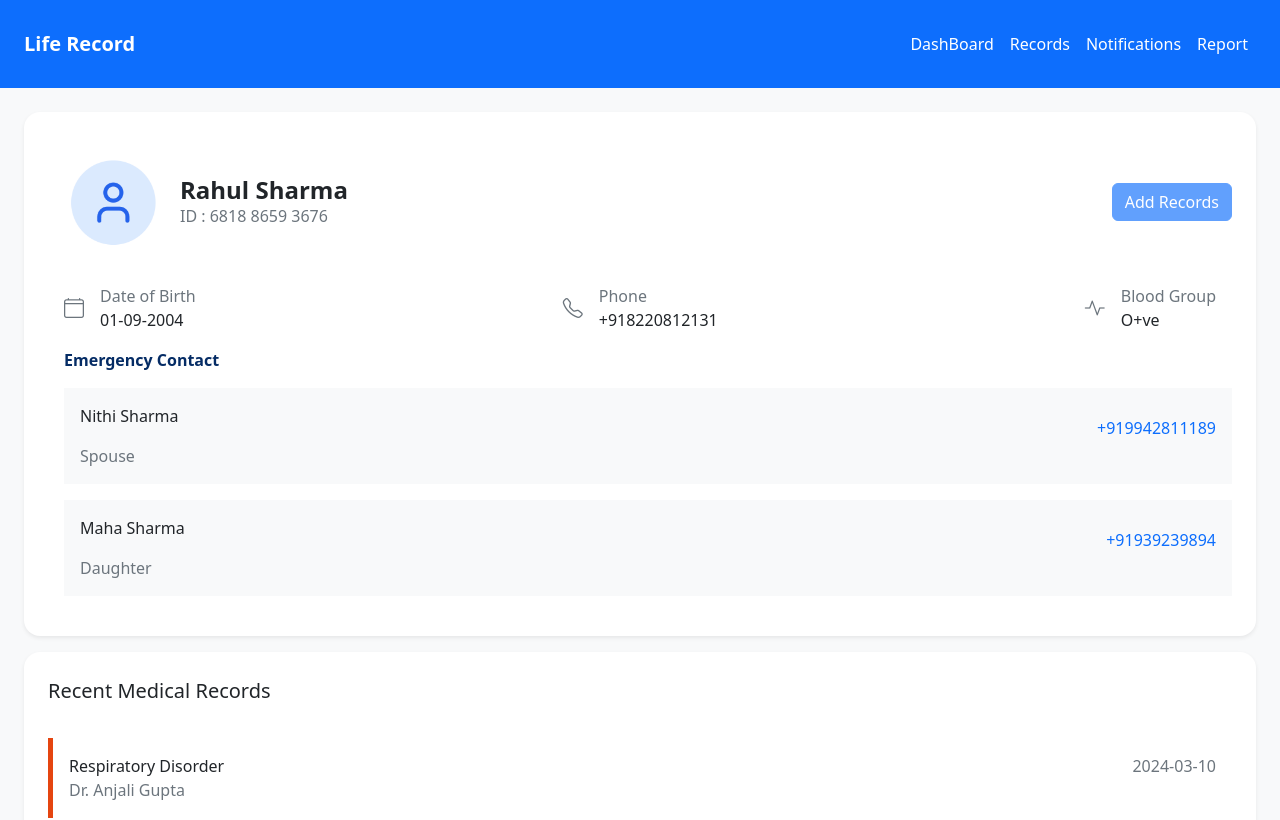
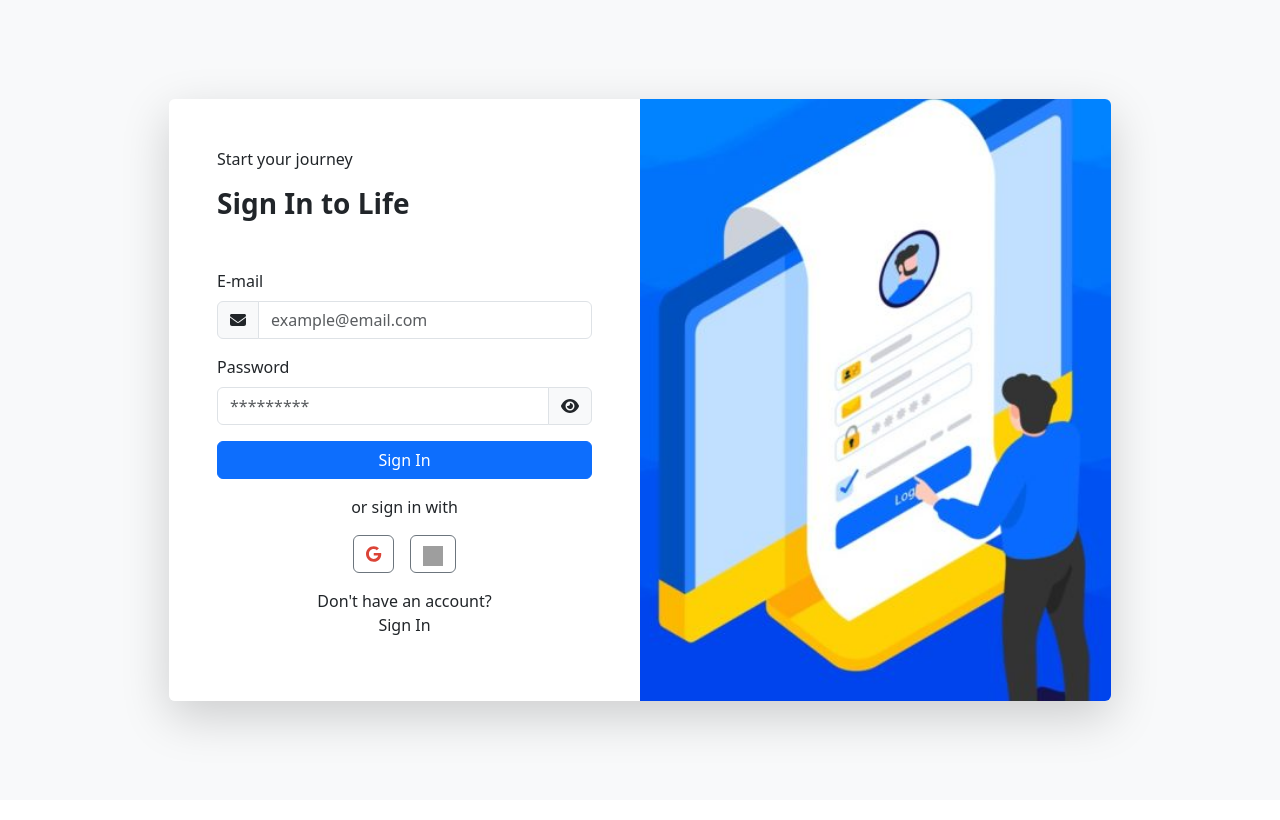
Before and after one commit to Prithivi36/Life-Record--Hospital-Data-, a React (Vite) app: page /#/ in a window 1280 px wide. Shown: the top 820 px of the page. Built offline with nearby package versions, Linux system fonts and the light colour scheme; grey boxes are pictures that could not be loaded.

Commit message:
Login / Signup Pages

```diff
--- a/src/App.jsx
+++ b/src/App.jsx
@@ -3,14 +3,15 @@ import { HashRouter as Router, Routes, Route } from "react-router";
 import Navbar from "./components/Navbar";
 import DashBoard from "./Pages/DashBoard/DashBoard";
 import RecordsMain from "./Pages/Records/RecordsMain";
+import Login from "./Pages/Login/Login";
 
 function App() {
   return (
     <Router>
       <>
-        <Navbar />
         <Routes>
-          <Route path="/" element={<DashBoard />} />
+          <Route path="/" element={<Login />} />
+          <Route path="/dashboard" element={<DashBoard />} />
           <Route path="/records" element={<RecordsMain />} />
         </Routes>
       </>
--- a/src/Pages/DashBoard/DashBoard.jsx
+++ b/src/Pages/DashBoard/DashBoard.jsx
@@ -6,9 +6,12 @@ import DashContact from "./DashContact"
 import DashScans from "./DashScans"
 import DashMedRecords from "../Records/DashMedRecords"
 import { useNavigate } from "react-router"
+import Navbar from "../../components/Navbar"
 function DashBoard() {
     const navigator = useNavigate();
   return (
+    <>
+    <Navbar />
     <div className="bg-light d-flex flex-column gap-3 p-4">
         <div className="p-4 d-flex flex-column gap-3 rounded-4 shadow-sm  bg-white">
             <div className="d-sm-flex text-center text-sm-start align-items-center">
@@ -18,7 +21,10 @@ function DashBoard() {
                 <DashInfo/>
             </div>
             <div className="ps-3">
-                <p className="text-primary-emphasis  fw-bold">Emergency Contact</p>
+                <div className="d-flex justify-content-between">
+                    <p className="text-primary-emphasis  fw-bold">Emergency Contact</p>
+                    <i className="bi fw-bolder text-primary text-decoration-none bi-plus"> Add</i>
+                </div>
                     <DashContact />
             </div>
         </div>
@@ -37,6 +43,7 @@ function DashBoard() {
             </div>
         </div>
     </div>
+    </>
   )
 }
 export default DashBoard
--- /dev/null
+++ b/src/Pages/Login/Login.jsx
@@ -0,0 +1,21 @@
+import React from "react";
+
+import logimg from './login.jpg'
+import Signin from "./Signin";
+import Signup from "./Signup";
+
+function Login() {
+    const [signup,setSignup]=React.useState(false);
+  return (
+    <div className="container-fluid log d-flex align-items-center justify-content-center bg-light">
+      <div className="row shadow-lg rounded overflow-hidden w-75">
+
+            {!signup && <><Signin signin={setSignup} />
+            <div className="col-md-6 d-none d-md-block" style={{background: `url(${logimg})`,
+            backgroundSize: "cover",backgroundPosition: "center"}}></div></>}
+            {signup && <Signup signup={setSignup}/>}
+      </div>
+    </div>
+  );
+}
+export default Login
--- /dev/null
+++ b/src/Pages/Login/Signin.jsx
@@ -0,0 +1,77 @@
+import { FontAwesomeIcon } from "@fortawesome/react-fontawesome";
+import { faEnvelope, faEye, faEyeSlash } from "@fortawesome/free-solid-svg-icons";
+import { faFacebook, faGoogle, faApple } from "@fortawesome/free-brands-svg-icons";
+import React from "react";
+import { useNavigate } from "react-router";
+
+function Signin(props) {
+        const [email, setEmail] = React.useState("");
+        const [password, setPassword] = React.useState("");
+        const [showPassword, setShowPassword] = React.useState(false);
+        const navigator = useNavigate();
+        const handleSubmit = (e) => {
+            e.preventDefault();
+            console.log("Email:", email);
+            console.log("Password:", password);
+            navigator("dashboard")
+        };
+  return (
+        <div className="col-md-6 p-5 bg-white">
+            <p>Start your journey</p>
+            <h3 className="mb-5 fw-bolder ">Sign In to Life</h3>
+          <form onSubmit={handleSubmit}>
+            <div className="mb-3">
+              <label className="form-label">E-mail</label>
+              <div className="input-group">
+                <span className="input-group-text">
+                  <FontAwesomeIcon icon={faEnvelope} />
+                </span>
+                <input
+                  type="email"
+                  className="form-control"
+                  placeholder="example@email.com"
+                  value={email}
+                  onChange={(e) => setEmail(e.target.value)}
+                  required
+                />
+              </div>
+            </div>
+            <div className="mb-3">
+              <label className="form-label">Password</label>
+              <div className="input-group">
+                <input
+                  placeholder="*********"
+                  type={showPassword ? "text" : "password"}
+                  className="form-control"
+                  value={password}
+                  onChange={(e) => setPassword(e.target.value)}
+                  required
+                />
+                <span
+                  className="input-group-text"
+                  onClick={() => setShowPassword(!showPassword)}
+                  style={{ cursor: "pointer" }}
+                >
+                  <FontAwesomeIcon icon={showPassword ? faEyeSlash : faEye} />
+                </span>
+              </div>
+            </div>
+            <button type="submit" className="btn btn-primary w-100">Sign In</button>
+          </form>
+          <div className="text-center my-3">or sign in with</div>
+            <div className="d-flex justify-content-center gap-3">
+                <button className="btn btn-outline-secondary">
+                    <FontAwesomeIcon icon={faGoogle} style={{ color: "#DB4437" }} />
+                </button>
+                <button className="btn btn-outline-secondary">
+                    <img src="https://encrypted-tbn0.gstatic.com/images?q=tbn:ANd9GcRqIDw7FiQKOeXZgUKEBfa7MRHV6UuPTfTCkA&s" alt="DigiLocker" width="20" height="20" />
+                </button>
+            </div>
+
+          <div className="text-center mt-3">
+            Don't have an account? <p onClick={()=>props.signin(true)}>Sign In</p>
+          </div>
+        </div>
+  )
+}
+export default Signin
--- /dev/null
+++ b/src/Pages/Login/Signup.jsx
@@ -0,0 +1,128 @@
+import { FontAwesomeIcon } from "@fortawesome/react-fontawesome";
+import { faEnvelope, faEye, faEyeSlash } from "@fortawesome/free-solid-svg-icons";
+import { faFacebook, faGoogle, faApple } from "@fortawesome/free-brands-svg-icons";
+import React from "react";
+import { useAsyncError, useNavigate } from "react-router";
+
+function Signup(props) {
+        const [email, setEmail] = React.useState("");
+        const [password, setPassword] = React.useState("");
+        const [showPassword, setShowPassword] = React.useState(false);
+        const navigator = useNavigate()
+        const handleSubmit = (e) => {
+            e.preventDefault();
+            console.log("Email:", email);
+            console.log("Password:", password);
+            navigator("dashboard")
+        };
+
+  return (
+        <div className="col  p-5 bg-white">
+            <p>Start your journey</p>
+            <h3 className="mb-5 fw-bolder ">Sign Up to Life</h3>
+          <form onSubmit={handleSubmit}>
+            <div className="d-md-flex justify-content-around">
+                <div className="mb-3 col-md-5">
+                    <label className="form-label">E-mail</label>
+                    <div className="input-group">
+                        <span className="input-group-text">
+                        <FontAwesomeIcon icon={faEnvelope} />
+                        </span>
+                        <input
+                        type="email"
+                        className="form-control"
+                        placeholder="example@email.com"
+                        value={email}
+                        onChange={(e) => setEmail(e.target.value)}
+                        required
+                        />
+                    </div>
+                </div>
+                <div className="mb-3 col-md-5">
+                    <label className="form-label">Password</label>
+                    <div className="input-group">
+                        <input
+                        placeholder="*********"
+                        type={showPassword ? "text" : "password"}
+                        className="form-control"
+                        value={password}
+                        onChange={(e) => setPassword(e.target.value)}
+                        required
+                        />
+                        <span
+                        className="input-group-text"
+                        onClick={() => setShowPassword(!showPassword)}
+                        style={{ cursor: "pointer" }}
+                        >
+                        <FontAwesomeIcon icon={showPassword ? faEyeSlash : faEye} />
+                        </span>
+                    </div>
+                </div>
+            </div>
+            <div className="d-md-flex justify-content-around">
+
+                <div className="mb-3 col-md-5">
+                <label className="form-label">Aadhar number</label>
+                    <div className="input-group">
+                        <input
+                        type="number"
+                        className="form-control"
+                        placeholder="XXXX XXXX XXX 1235"
+                        required
+                        />
+                    </div>
+                </div>
+                <div className="mb-3 col-md-5">
+                    <label className="form-label">Full Name</label>
+                    <div className="input-group">
+                        <input
+                        className="form-control"
+                        placeholder="Maheshwar S"
+                        required/>
+                    </div>
+                </div>
+            </div>
+            <div className="d-md-flex justify-content-around">
+
+                <div className="mb-3 col-md-5">
+                <label className="form-label">Phone</label>
+                    <div className="input-group">
+                        <input
+                        type="number"
+                        className="form-control"
+                        placeholder="XXXXXX7526"
+                        required/>
+                    </div>
+                </div>
+                <div className="mb-3 col-md-5">
+                    <label className="form-label">Date of Birth</label>
+                    <div className="input-group">
+                        <input
+                        type="date"
+                        className="form-control"
+                        placeholder="01-09-2004"
+                        required/>
+                    </div>
+                </div>
+            </div>
+
+            <button type="submit" className="btn btn-primary w-100 mt-4">Sign Up</button>
+          </form>
+          <div className="text-center my-3">or sign up with</div>
+            <div className="d-flex justify-content-center gap-3">
+
+                <button className="btn btn-outline-secondary">
+                    <FontAwesomeIcon icon={faGoogle} style={{ color: "#DB4437" }} />
+                </button>
+                <button className="btn btn-outline-secondary">
+                    <img src="https://encrypted-tbn0.gstatic.com/images?q=tbn:ANd9GcRqIDw7FiQKOeXZgUKEBfa7MRHV6UuPTfTCkA&s" alt="DigiLocker" width="20" height="20" />
+                </button>
+            </div>
+
+          <div className="text-center mt-3">
+            Have an account? <p onClick={()=>props.signup(false)}>Sign In</p>
+          </div>
+        </div>
+  )
+}
+export default Signup
--- a/src/Pages/Records/RecordsMain.jsx
+++ b/src/Pages/Records/RecordsMain.jsx
@@ -1,8 +1,11 @@
+import Navbar from "../../components/Navbar"
 import DashMedRecords from "./DashMedRecords"
 import RecordsDetail from "./RecordsDetail/RecordsDetail"
 
 function RecordsMain() {
   return (
+    <>
+    <Navbar/>
     <div className="p-sm-5 p-3">
         <div className="card p-3">
             <div className="head border-bottom mb-3 pb-3">
@@ -30,6 +33,7 @@ function RecordsMain() {
             </div>
         </div>
     </div>
+    </>
   )
 }
 export default RecordsMain
--- a/src/components/Navbar.jsx
+++ b/src/components/Navbar.jsx
@@ -9,7 +9,7 @@ function Navbar() {
             <div className="collapse navbar-collapse" id="navbarText">
                 <ul className="navbar-nav ms-auto">
                 <li className="nav-item active">
-                    <a className="nav-link text-white" href="#">DashBoard </a>
+                    <a className="nav-link text-white" href="#dashboard">DashBoard </a>
                 </li>
                 <li className="nav-item active">
                     <a className="nav-link text-white" href="#/records">Records </a>
--- a/src/index.css
+++ b/src/index.css
@@ -94,3 +94,15 @@ button:focus-visible {
     max-height: 5000px;
     opacity: 1;
 }
+.log{
+  min-height: 100vh;
+}
+.cust-inp{
+  border: none;
+  border-bottom: solid 3px blue;
+  padding: 8px 12px;
+}
+.cust-form{
+  max-height: 80vh;
+  overflow: scroll  ;
+}
```
Also changed, not shown: src/Pages/Login/login.jpg (added).
